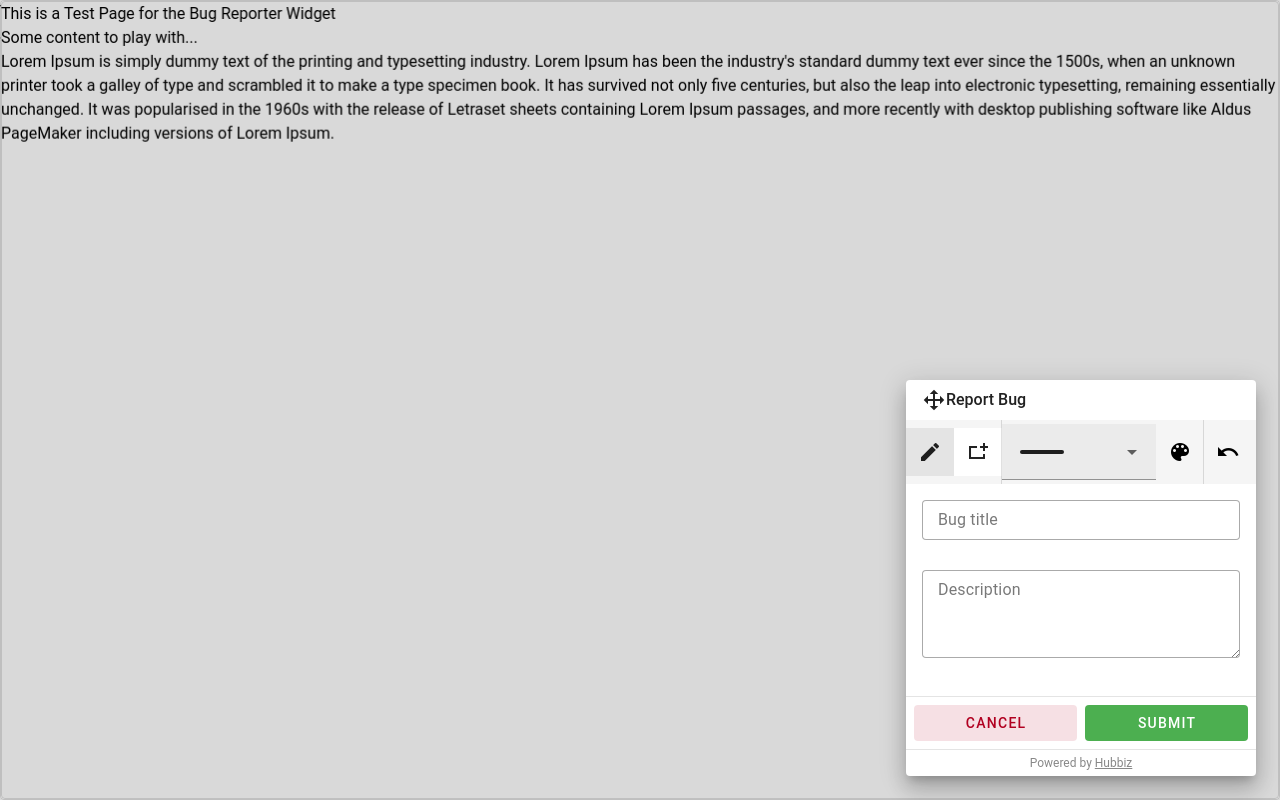
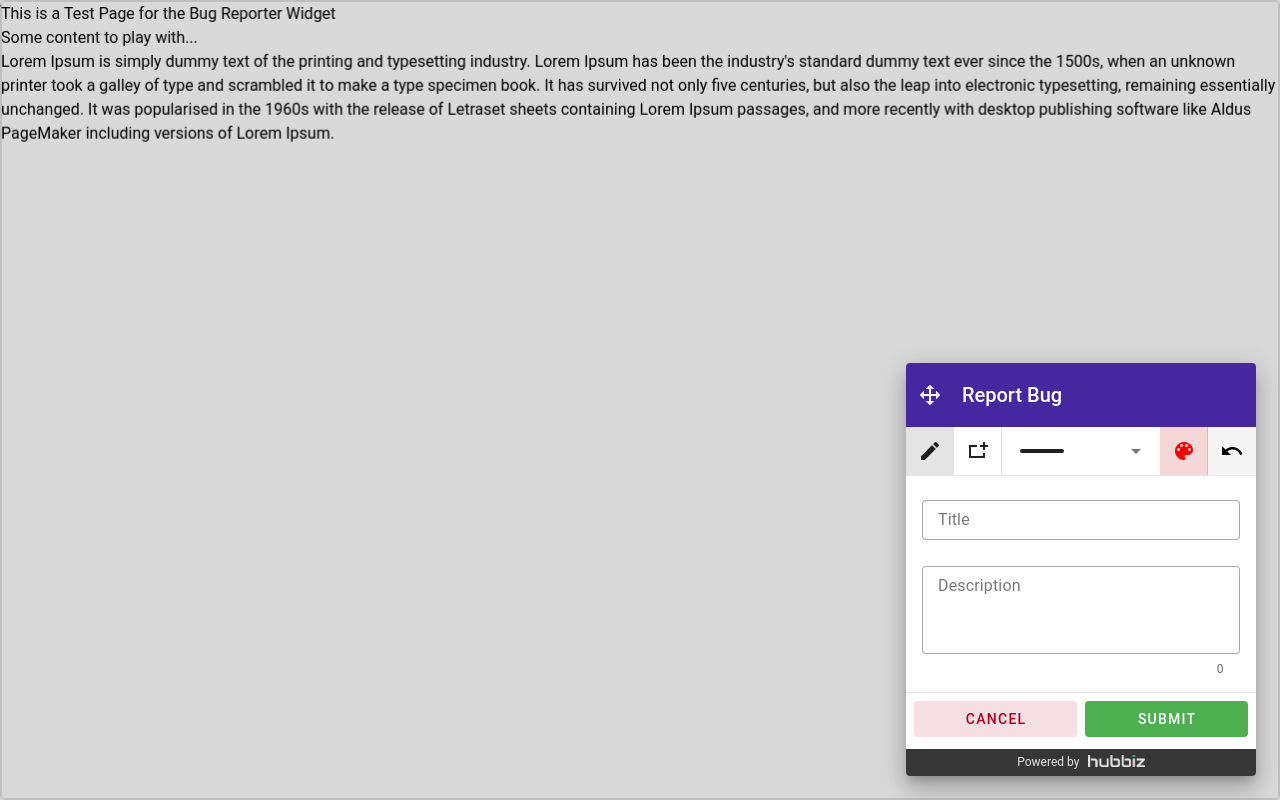
Before and after one commit to hubbiz-org/hubbiz-bug-reporter, a Vue app in the folder bug-reporter-widget/: page / in a window 1280 px wide. Both pictures are taken after a click on the button "REPORT BUG (DEV MODE)". Built offline with nearby package versions, Linux system fonts and the light colour scheme.

Commit message:
nice styling , still have to finish style of initial btn

```diff
--- a/bug-reporter-widget/src/App.vue
+++ b/bug-reporter-widget/src/App.vue
@@ -52,23 +52,25 @@
     }"
   >
     <v-card elevation="14">
-      <div class="card-title-row" style="display: flex; align-items: center; padding: 8px 16px;">
+      <v-toolbar :color="props.btnColor">
+        <template v-slot:prepend>
           <v-icon
-          class="drag-handle"
+            class="drag-handle ml-2"
             style="cursor: move;"
             @mousedown.stop.prevent="startDrag"
           >
             mdi-cursor-move
           </v-icon>
-        <span style="font-weight: 500;">Report Bug</span>
-      </div>
+        </template>
+        <v-toolbar-title style="font-weight: 500;">Report Bug</v-toolbar-title>
+      </v-toolbar>
       <v-toolbar
-        dense
+        density="compact"
         flat
         color="grey-lighten-4"
       >
         <!-- Tool toggle -->
-        <v-btn-toggle v-model="tool" tile dense mandatory>
+        <v-btn-toggle v-model="tool" tile mandatory>
           <v-btn value="pen" tile icon>
             <v-icon>mdi-pencil</v-icon>
           </v-btn>
@@ -77,16 +79,12 @@
           </v-btn>
         </v-btn-toggle>
         <v-divider vertical></v-divider>
-        <!-- <v-menu :attach="true" :close-on-content-click="false">
-          <template #activator="{ props }">
-            <v-btn v-bind="props" icon>
-              <v-icon>mdi-line-scan</v-icon>
-            </v-btn>
-          </template> -->
         <v-select
           v-model="thickness"
           item-title="label"
           item-value="value"
+          density="comfortable"
+          variant="solo"
           hide-details
           flat
           tile
@@ -94,14 +92,16 @@
           :menu-props="{ attach: 'body', zIndex: 20000 }"
         >
           <template #item="{ item, props }">
-                <div v-bind="props" style="display: flex; align-items: center;">
+            <v-list-item v-bind="props" title="">
+              <div style="display: flex; align-items: center;" class="px-2">
                 <span style="width: 48px; height: 24px; display: flex; align-items: center;">
                   <svg width="48" height="24">
                     <line x1="4" y1="12" x2="44" y2="12" :stroke-width="item.value" stroke="black" stroke-linecap="round"/>
                   </svg>
                 </span>
-                  <span style="margin-left: 8px;">{{ item.label }}</span>
+                <span style="margin-left: 8px;">{{ item.raw.label }}</span>
               </div>
+            </v-list-item>
           </template>
           <template #selection="{ item }">
             <div style="display: flex; align-items: center;">
@@ -110,15 +110,13 @@
                   <line x1="4" y1="12" x2="44" y2="12" :stroke-width="item.value" stroke="black" stroke-linecap="round"/>
                 </svg>
               </span>
-                  <span style="margin-left: 8px;">{{ item.label }}</span>
             </div>
           </template>
         </v-select>
-        <!-- </v-menu> -->
         <!-- Color picker menu -->
         <v-menu :attach="true">
           <template #activator="{ props }">
-            <v-btn v-bind="props" tile icon>
+            <v-btn v-bind="props" tile icon variant="tonal" :color="selectedColor">
               <v-icon>mdi-palette</v-icon>
             </v-btn>
           </template>
@@ -128,15 +126,15 @@
               show-swatches
               :swatches="[
                 // Blue
-                ['#E3F2FD', '#90CAF9', '#42A5F5', '#1976D2', '#0D47A1'],
+                ['#BBDEFB', '#64B5F6', '#1E88E5', '#1565C0', '#0D47A1'],
                 // Red
-                ['#FFEBEE', '#EF9A9A', '#E57373', '#E53935', '#B71C1C'],
+                ['#FFCDD2', '#E57373', '#E53935', '#C62828', '#B71C1C'],
                 // Green
-                ['#E8F5E9', '#A5D6A7', '#66BB6A', '#43A047', '#1B5E20'],
+                ['#C8E6C9', '#81C784', '#43A047', '#2E7D32', '#1B5E20'],
                 // Purple
-                ['#F3E5F5', '#CE93D8', '#AB47BC', '#8E24AA', '#4A148C'],
+                ['#D1C4E9', '#9575CD', '#5E35B1', '#4527A0', '#311B92'],
                 // Orange
-                ['#FFF3E0', '#FFB74D', '#FF9800', '#FFB300', '#F57C00'],
+                ['#FFE0B2', '#FFB74D', '#FB8C00', '#EF6C00', '#E65100'],
               ]"
               hide-inputs
               hide-canvas
@@ -146,24 +144,31 @@
           </v-card>
         </v-menu>
         <v-divider vertical></v-divider>
-        <v-btn tile icon @click="undo" :disabled="!screenshot">
+        <v-btn tile icon class="mr-0" :disabled="!screenshot" @click="undo" >
           <v-icon>mdi-undo</v-icon>
         </v-btn>
       </v-toolbar>
+      <v-divider/>
       <v-card-text>
         <v-text-field
           v-model="bugTitle"
-          label="Bug title"
+          label="Title"
           variant="outlined"
           density="compact"
+          class="mt-2"
         />
         <v-textarea
           v-model="bugDescription"
           label="Description"
           variant="outlined"
           density="compact"
-          class="mt-2"
+          class="mt-1"
           rows="3"
+          auto-grow
+          max-rows="6"
+          counter
+          persistent-counter
+          no-resize
         />
       </v-card-text>
       <v-divider/>
@@ -171,9 +176,11 @@
         <v-btn style="flex: 1;" variant="tonal" color="error" @click="closeModal">Cancel</v-btn>
         <v-btn style="flex: 1;" variant="flat" color="success" @click="submitBugReport">Submit</v-btn>
       </v-card-actions>
-      <v-divider/>
-      <div class="text-center my-1" style="font-size: 12px; color: #888;">
-        Powered by <a href="https://www.hubbiz.be" target="_blank" style="color: #888; text-decoration: underline;">Hubbiz</a>
+      <div class="text-center mt-1 py-1" style="font-size: 12px; background-color: #363636; color: #e6e6e6">
+        Powered by
+        <a href="https://www.hubbiz.be" target="_blank" style="display: inline-block; vertical-align: middle;">
+          <img :src="hubbizLogo" alt="Hubbiz" style="height: 12px; margin-left: 6px;" />
+        </a>
       </div>
     </v-card>
   </div>
@@ -181,6 +188,7 @@
 
 <script setup lang="ts">
 import { ref, onMounted, onBeforeUnmount } from 'vue'
+import hubbizLogo from '@/assets/hubbiz-logo-light.png'
 import ScreenshotAnnotator from '@/components/ScreenshotAnnotator.vue'
 
 interface Props {
```
Also changed, not shown: bug-reporter-widget/src/plugins/vuetify.ts (+6 -2 lines), bug-reporter-widget/src/assets/hubbiz-logo-light.png (added), 1 other file (tests, documents, lock files or other folders). Lines whose indentation alone changed are shown as unchanged.
